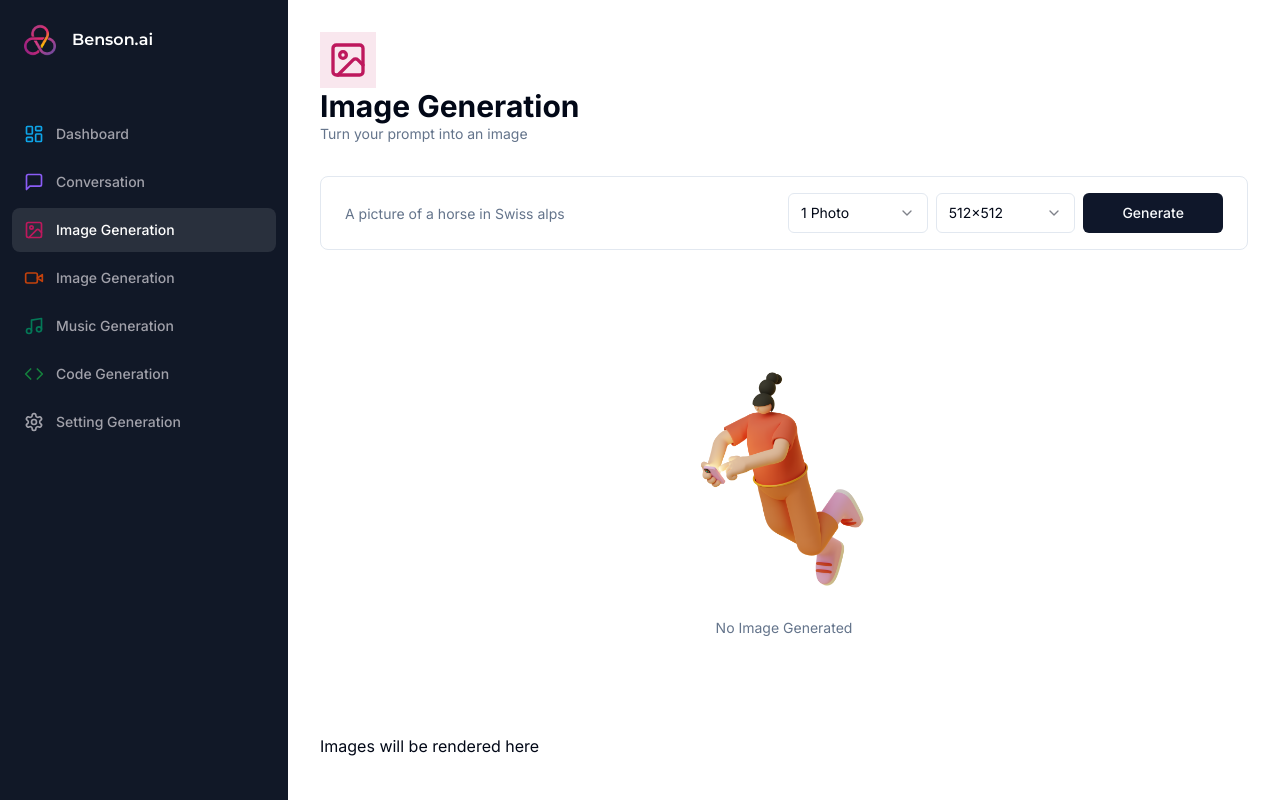
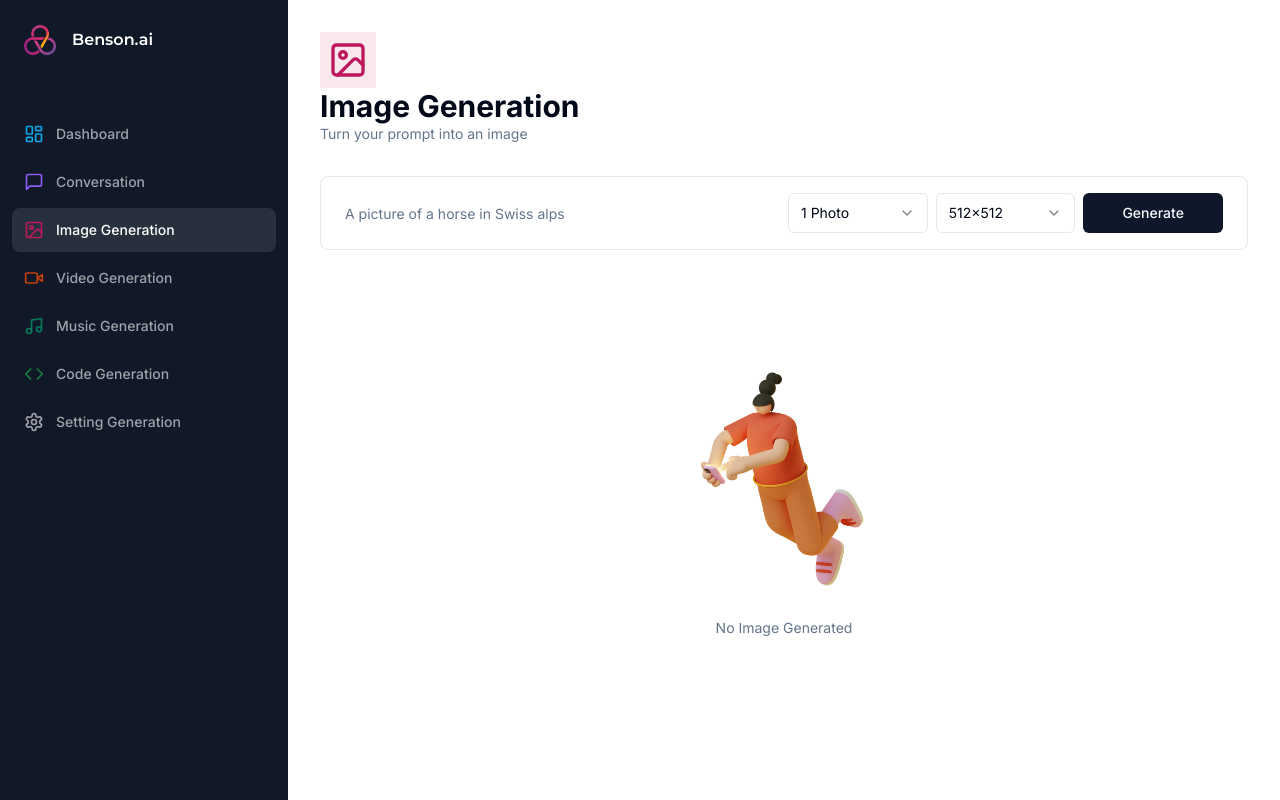
Before and after one commit to zuyeyang/sass_benson_ai, a Next.js app: page /image in a window 1280 px wide. Built offline with nearby package versions, Linux system fonts and the light colour scheme.

Commit message:
finish the image section

```diff
--- a/app/(dashboard)/(routes)/image/page.tsx
+++ b/app/(dashboard)/(routes)/image/page.tsx
@@ -4,7 +4,7 @@ import { useState } from "react";
 import axios from "axios";
 import * as z from "zod";
 import { Heading } from "@/components/heading";
-import { ImageIcon } from "lucide-react";
+import { Download, ImageIcon } from "lucide-react";
 import { useForm } from "react-hook-form";
 import { amountOptions, formSchema, resolutionOptions } from "./constants";
 import { zodResolver } from "@hookform/resolvers/zod";
@@ -25,6 +25,8 @@ import { useRouter } from "next/navigation";
 
 import { Loader } from "@/components/loader";
 import { cn } from "@/lib/utils";
+import { Card, CardFooter } from "@/components/ui/card";
+import Image from "next/image";
 
 const ImagePage = () => {
   const router = useRouter();
@@ -39,10 +41,10 @@ const ImagePage = () => {
   const onSubmit = async (values: z.infer<typeof formSchema>) => {
     try {
       setImages([]); //reset images
-      // const response = await axios.post("/api/image", values);
-      // //return the url string for all images
-      // const urls = response.data.map((image: { url: string }) => image.url);
-      // setImages(urls);
+      const response = await axios.post("/api/image", values);
+      //return the url string for all images
+      const urls = response.data.map((image: { url: string }) => image.url);
+      setImages(urls);
       console.log(values);
       form.reset();
     } catch (error: any) {
@@ -166,7 +168,24 @@ const ImagePage = () => {
               <Empty label="No Image Generated" />
             </div>
           )}
-          <div>Images will be rendered here</div>
+          <div className="grid grid-cols-1 md:grid-cols-2 lg:grid-cols-3 xl:grid-cols-4 gap-4 mt-8">
+            {images.map((src) => (
+              <Card key={src} className="rounded-lg overflow-hidden">
+                <div className="relative aspect-square">
+                  <Image alt="Image" fill src={src} />
+                </div>
+                <CardFooter className="p-2">
+                  <Button
+                    onClick={() => window.open(src)}
+                    variant="secondary"
+                    className="w-full"
+                  >
+                    <Download className="h-4 w-4 mr-2" />
+                  </Button>
+                </CardFooter>
+              </Card>
+            ))}
+          </div>
         </div>
       </div>
     </div>
--- /dev/null
+++ b/app/api/image/route.ts
@@ -0,0 +1,42 @@
+import { auth } from "@clerk/nextjs";
+import { NextResponse } from "next/server";
+import OpenAI from "openai";
+
+const openai = new OpenAI({
+  apiKey: process.env.OPENAI_API_KEY, // This is also the default, can be omitted
+});
+
+export async function POST(req: Request) {
+  try {
+    //check if authentificated
+    const { userId } = auth();
+    const body = await req.json();
+    const { prompt, amount = 1, resolution = "512x512" } = body;
+    if (!userId) {
+      return new NextResponse("Unauthroized", { status: 401 });
+    }
+    if (!openai.apiKey) {
+      return (
+        new NextResponse("OpenAI API Key not configurated"), { status: 500 }
+      );
+    }
+    if (!prompt) {
+      return new NextResponse("Prompt are required", { status: 400 });
+    }
+    if (!amount) {
+      return new NextResponse("amount are required", { status: 400 });
+    }
+    if (!resolution) {
+      return new NextResponse("resolution are required", { status: 400 });
+    }
+    const response = await openai.images.generate({
+      prompt,
+      n: parseInt(amount, 10),
+      size: resolution,
+    });
+    return NextResponse.json(response.data);
+  } catch (error) {
+    console.log("[IMAGE_ERROR]", error);
+    return new NextResponse("Internal Error", { status: 500 });
+  }
+}
--- a/components/sidebar.tsx
+++ b/components/sidebar.tsx
@@ -38,7 +38,7 @@ const routes = [
     color: "text-pink-700",
   },
   {
-    label: "Image Generation",
+    label: "Video Generation",
     icon: VideoIcon,
     href: "/video",
     color: "text-orange-700",
--- a/next.config.js
+++ b/next.config.js
@@ -1,4 +1,10 @@
 /** @type {import('next').NextConfig} */
-const nextConfig = {}
+const nextConfig = {
+    images: {
+        domains: [
+            "oaidalleapiprodscus.blob.core.windows.net"
+        ]
+    }
+}
 
 module.exports = nextConfig
```
